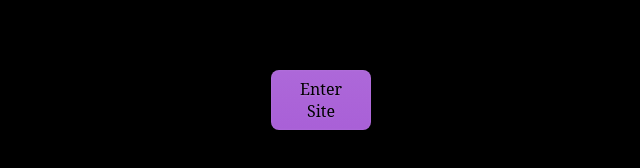
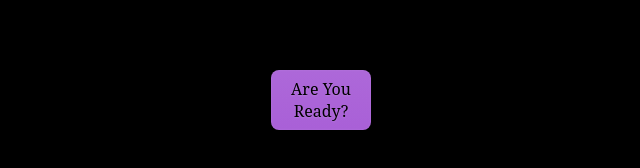
Before and after one commit to AlexIsOK/steamcommunity.best, a plain HTML site: page index.html in a window 1280 px wide. Shown: the part 280-448 px from the top of the page, 319-959 px from the left. Drawn offline with Linux system fonts and the light colour scheme.

Commit message:
arey ou ready

```diff
--- a/index.html
+++ b/index.html
@@ -152,7 +152,7 @@
 </head>
 <body>
     <div id="enter">
-        <button onclick="onClick()">Enter Site</button>
+        <button onclick="onClick()">Are You Ready?</button>
     </div>
     <div id="video_div" hidden>
         <video width="100%" height="100%" id="video">
```
